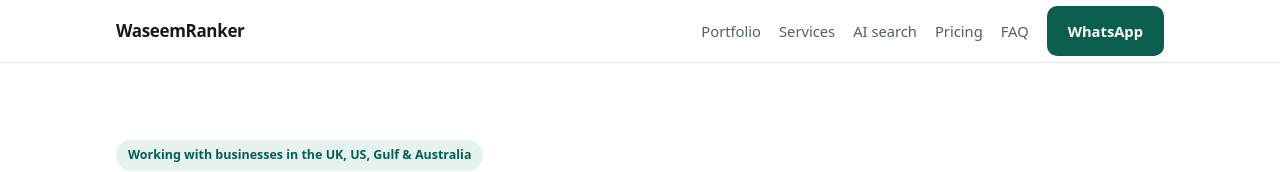
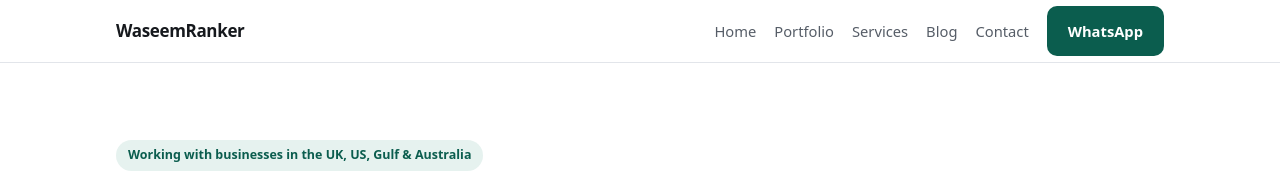
Before and after one commit to abbasid9276-spec/waseem-local-seo, a Next.js app: page / in a window 1280 px wide. Shown: the top 172 px of the page. Built offline with nearby package versions, Linux system fonts and the light colour scheme.

Commit message:
Main menu: Home, Portfolio, Services, Blog, Contact, WhatsApp

```diff
--- a/components/Header.js
+++ b/components/Header.js
@@ -8,11 +8,11 @@ export default function Header() {
           {site.brand}
         </a>
         <nav className="nav" aria-label="Primary">
+          <a href="/">Home</a>
           <a href="/portfolio">Portfolio</a>
           <a href="/#services">Services</a>
-          <a href="/#ai-search">AI search</a>
-          <a href="/#pricing">Pricing</a>
-          <a href="/#faq">FAQ</a>
+          <a href="/blog">Blog</a>
+          <a href="/contact">Contact</a>
           <a className="btn btn-primary" href={`https://wa.me/${site.whatsapp}`} rel="nofollow">
             WhatsApp
           </a>
```
